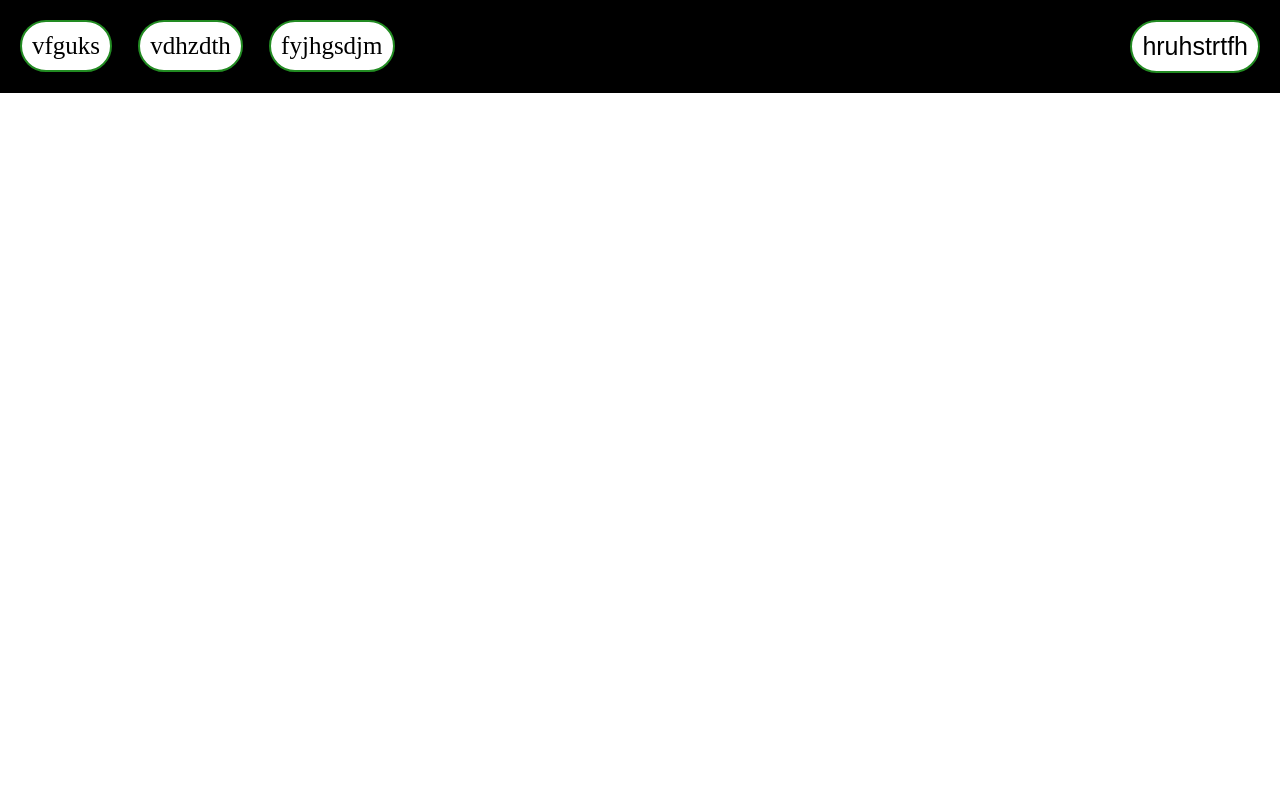
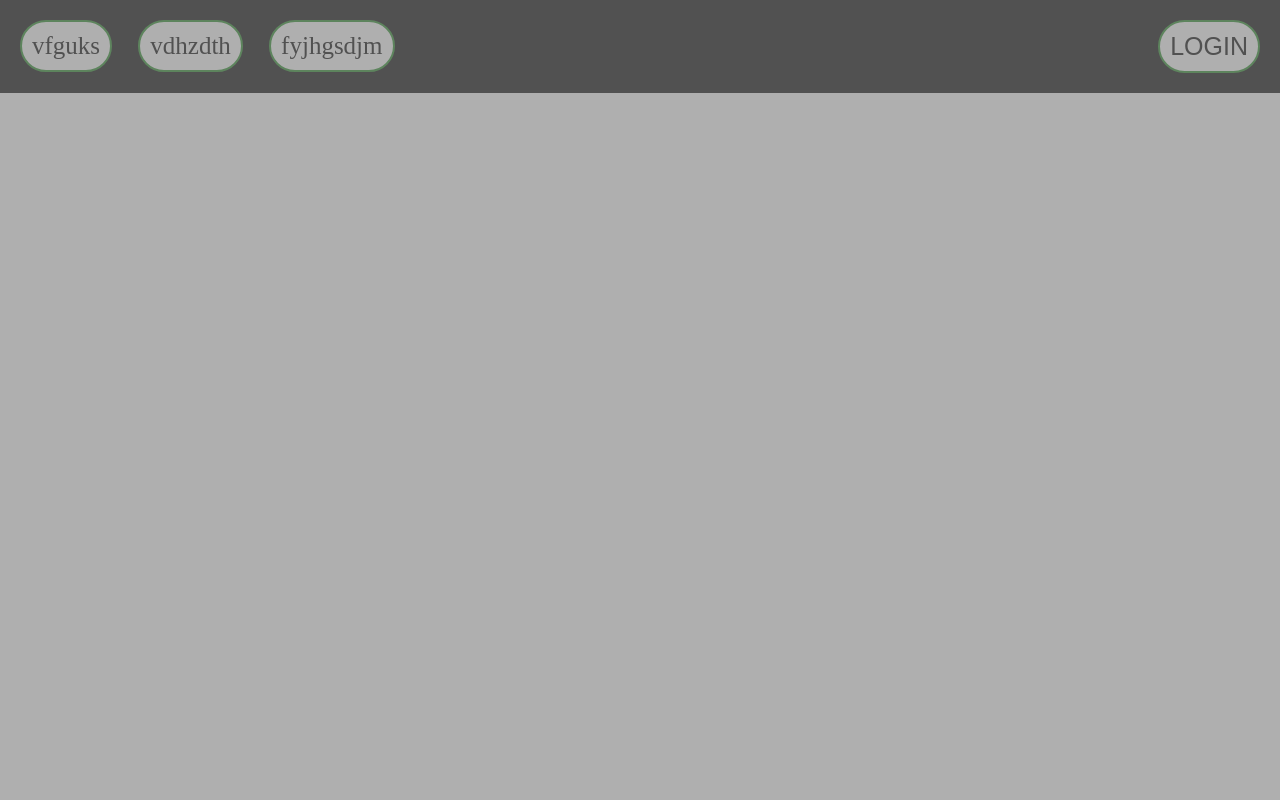
Before and after one commit to SergiuPert/proman, a Flask app: page / in a window 1280 px wide. Run offline with Flask 2, Linux system fonts and the light colour scheme; data that the repository does not hold is empty; parts of the project's set-up code (start-up, migrations or seed data) failed here and were passed over; some libraries are stand-ins or nearby versions.

Commit message:
working on login

```diff
--- a/main.py
+++ b/main.py
@@ -1,6 +1,7 @@
-from flask import Flask, render_template, url_for
+from flask import Flask, render_template, url_for, request, session
 from dotenv import load_dotenv
 
+import cryptography
 import data_manager
 from util import json_response
 import mimetypes
@@ -10,12 +11,33 @@
 app = Flask(__name__)
 load_dotenv()
 
+
 @app.route("/")
 def index():
     """
     This is a one-pager which shows all the boards and cards
     """
     return render_template('index.html')
+
+
+@app.route("/api/user", methods=['GET', 'POST', 'PUT'])
+@json_response
+def user():
+    if request.method == 'POST':
+        json_var = request.json
+        user = data_manager.get_user(json_var['username'])
+        if user:
+            if cryptography.verify_password(json_var['password'], user['password']):
+                session.update({"username": user["username"]})
+                return {'attempt': 'Connected'}
+            return {'attempt': 'Incorrect password'}
+        return {'attempt': 'Incorrect username'}
+    if request.method == 'GET':
+        return {'username': session['username'] if 'username' in session else ''}
+    if request.method == 'PUT':
+        pass
+
+
 
 
 @app.route("/api/boards")
--- a/static/css/main.css
+++ b/static/css/main.css
@@ -48,3 +48,39 @@
 .navar-right-button:hover{
     transform: rotate(180deg);
 }
+
+/*login page*/
+#root{
+    position: fixed;
+    top: 0;
+    left: 0;
+    right: 0;
+    bottom: 0;
+    background-color: rgba(128, 128, 128, 0.63);
+    z-index: 1;
+    display: flex;
+    align-items: center;
+    justify-content: center
+}
+
+#login-div{
+    display: flex;
+    padding: 30px;
+    flex-direction: column;
+    background-color: white;
+    border-radius: 20px;
+}
+
+#login-div input,
+#login-div button{
+    margin: 7px;
+    font-size: 20px;
+    border-radius: 10px;
+    background-color: #000000;
+    color: #ece8e8;
+    text-align: center;
+}
+
+#login-div input::placeholder{
+    color: rgba(15, 115, 90, 0.91);
+}
--- a/static/js/data/dataHandler.js
+++ b/static/js/data/dataHandler.js
@@ -62,7 +62,7 @@
     }
 }
 
-async function apiPut(url, payload) {
+export async function apiPut(url, payload) {
     let response = await fetch(url, {
         method: "PUT",
         headers: {
--- a/static/js/main.js
+++ b/static/js/main.js
@@ -1,7 +1,39 @@
 import {boardsManager} from "./controller/boardsManager.js";
-
+import {apiPut}  from "./data/dataHandler.js"
 function init() {
-    boardsManager.loadBoards();
+    // boardsManager.loadBoards();
 }
 
+function login(){
+    let divRoot = document.getElementById('root');
+    divRoot.innerHTML = ` <div id="login-div">
+                          <input placeholder="username" type="text" name="username" id="username" class="login-input">
+                          <input placeholder="password" type="password" name="password" id="password" class="login-input">
+                          <button id="login-button"> LOGin </button>
+                          </div>`;
+     divRoot.style.visibility = 'visible'
+    let buttonLogin = document.getElementById('button-login');
+    buttonLogin.addEventListener('click', async ev => {
+            let message;
+            await apiPut('/api/user', {
+                'username': document.getElementById('username').innerText,
+                'password': document.getElementById('password').innerText
+            }).then(result => {
+                message=result.attempt;
+            });
+            if(message === 'Connected'){
+                divRoot.innerHTML = '';
+                divRoot.style.visibility = 'hidden'
+            }
+            else if(message === 'Incorrect password' ){
+                let loginDiv = document.getElementById('login-div')
+                loginDiv.innerHTML = `<h1 style="color: red"> ${message}</h1>`+ loginDiv.innerHTML
+            }
+            else if(message === 'Incorrect username' ){
+                let loginDiv = document.getElementById('login-div')
+                loginDiv.innerHTML = `<h1 style="color: red"> ${message}</h1>`+ loginDiv.innerHTML
+            }
+        }
+    )
+}
 init();
--- a/templates/navigation_bar.html
+++ b/templates/navigation_bar.html
@@ -9,8 +9,8 @@
         <a class="navar-left-button" href="">
             fyjhgsdjm
         </a>
-        <button class="navar-right-button" >
-            hruhstrtfh
+        <button id="button-login" class="navar-right-button" >
+            LOGIN
         </button>
     </nav>
 </div>
```
Also changed, not shown: data_manager.py (+12 -0 lines), templates/demo.html (added, +26 -0 lines), 1 other file.
